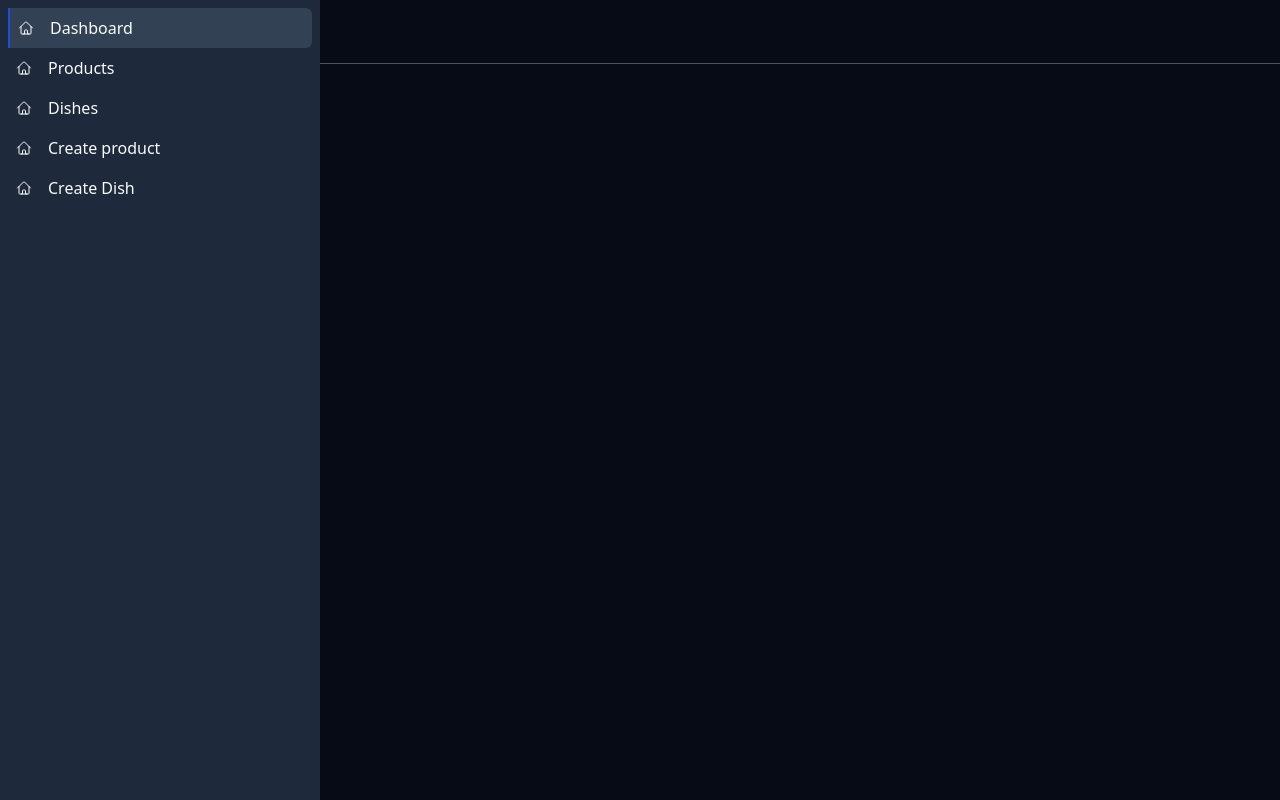
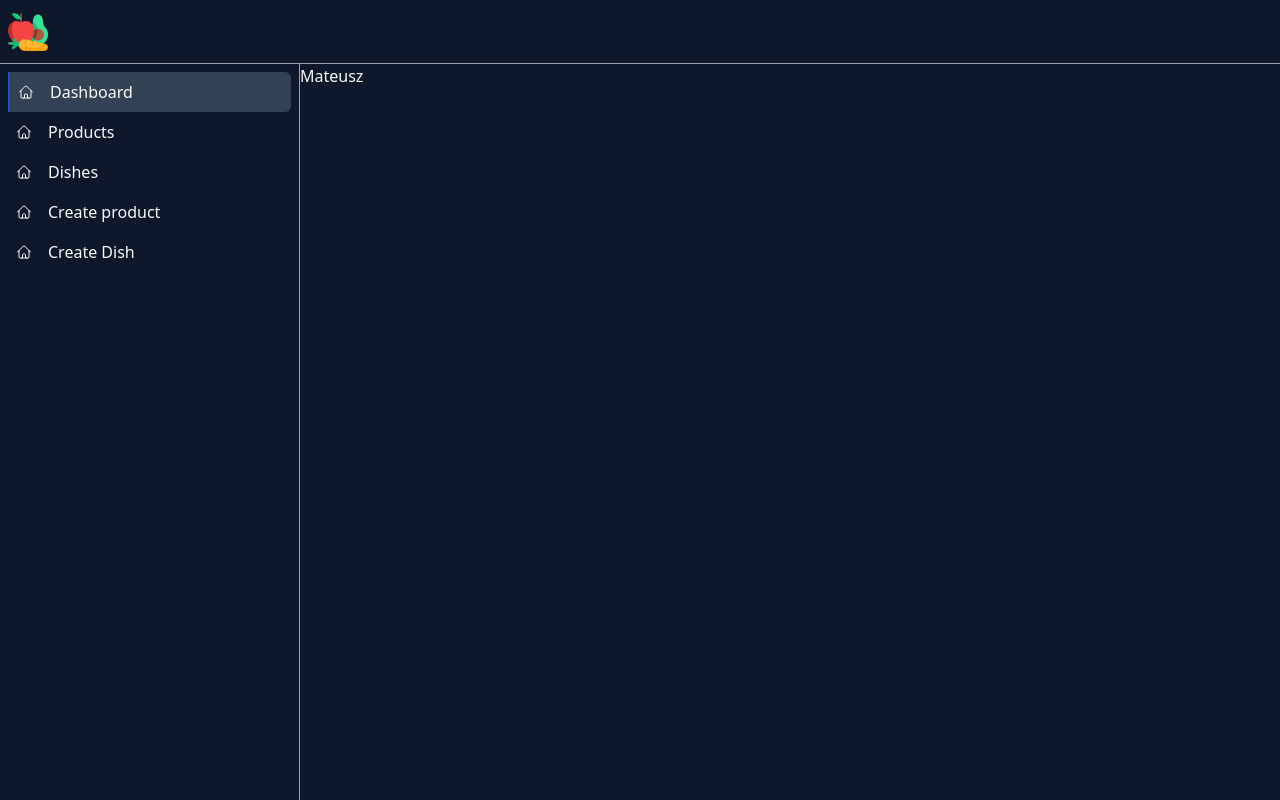
Before and after one commit to kowall1013/food-prime, a Next.js app: page / in a window 1280 px wide. Built offline with nearby package versions, Linux system fonts and the light colour scheme.

Commit message:
#10 create nav dor desktop and adjust main layout

```diff
--- a/src/app/_layout/header/Header.tsx
+++ b/src/app/_layout/header/Header.tsx
@@ -8,12 +8,13 @@ import { toggleMenu } from "@/lib/features/settings/settingsSlice";
 //Compomnents
 import { Button } from "@/app/_shared/inputs";
 import * as icon from "@/app/_utils/icons";
+import Link from "next/link";
 
 export const Header = () => {
   const dispatch = useAppDispatch();
 
   return (
-    <header className="col-span-full flex items-center justify-center border-b border-gray-400 px-2 py-2">
+    <header className="col-span-full flex h-16 items-center justify-center border-b border-gray-400 px-2 py-2">
       <div className="flex w-full items-center justify-between">
         <Button
           size="icon"
@@ -23,12 +24,14 @@ export const Header = () => {
         >
           <icon.Hamburger />
         </Button>
+        <Link href="/">
           <Image
             src="/images/healthy-food.png"
             alt="logo picture of vagetable and fruit"
             width="40"
             height="40"
           />
+        </Link>
       </div>
     </header>
   );
--- a/src/app/_layout/nav/Nav.tsx
+++ b/src/app/_layout/nav/Nav.tsx
@@ -1,34 +1,10 @@
-"use client";
+import { NavItem } from "./NavItem";
 
-//External
-import { usePathname } from "next/navigation";
-//Components
-import { NavItem } from "./NavItem";
-import { Drawer } from "@/app/_shared/drawer/Drawer";
-//Redux
-import { useAppSelector } from "@/lib/hooks";
-import { useAppDispatch } from "@/lib/hooks";
-import { toggleMenu } from "@/lib/features/settings/settingsSlice";
-//Utils
 import * as icon from "@/app/_utils/icons";
-import { useEffect } from "react";
 
 export const Nav = () => {
-  const pathname = usePathname();
-  const dispatch = useAppDispatch();
-  const isOpen = useAppSelector((state) => state.settings.isMenuOpen);
-
-  const handleClose = () => {
-    dispatch(toggleMenu());
-  };
-
-  useEffect(() => {
-    dispatch(toggleMenu());
-  }, [pathname, dispatch]);
-
   return (
-    <Drawer isOpen={isOpen} onClose={handleClose}>
-      <nav>
+    <nav className="h-[calc(100vh-64px)] border-gray-400 md:border-r">
       <ul className="p-2">
         <NavItem to="/" label="Dashboard" icon={<icon.Home />} />
         <NavItem to="/products" label="Products" icon={<icon.Home />} />
@@ -41,6 +17,5 @@ export const Nav = () => {
         <NavItem to="/create-dish" label="Create Dish" icon={<icon.Home />} />
       </ul>
     </nav>
-    </Drawer>
   );
 };
--- /dev/null
+++ b/src/app/_layout/nav/NavWrapper.tsx
@@ -0,0 +1,42 @@
+"use client";
+
+//External
+import { usePathname } from "next/navigation";
+//Components
+import { Nav } from "./Nav";
+import { Drawer } from "@/app/_shared/drawer/Drawer";
+//Hooks
+import { useMediaQuery } from "@/app/_hooks/useMediaQuery";
+//Redux
+import { useAppSelector } from "@/lib/hooks";
+import { useAppDispatch } from "@/lib/hooks";
+import { toggleMenu, closeMenu } from "@/lib/features/settings/settingsSlice";
+//Utils
+import { useEffect } from "react";
+
+export const NavWrapper = () => {
+  const pathname = usePathname();
+  const dispatch = useAppDispatch();
+  const isOpen = useAppSelector((state) => state.settings.isMenuOpen);
+  const isDesktop = useMediaQuery("(min-width: 768px)");
+
+  const handleClose = () => {
+    dispatch(toggleMenu());
+  };
+
+  useEffect(() => {
+    dispatch(closeMenu());
+  }, [pathname, dispatch]);
+
+  return (
+    <>
+      {isDesktop ? (
+        <Nav />
+      ) : (
+        <Drawer isOpen={isOpen} onClose={handleClose}>
+          <Nav />
+        </Drawer>
+      )}
+    </>
+  );
+};
--- a/src/app/layout.tsx
+++ b/src/app/layout.tsx
@@ -2,13 +2,13 @@
 import { ReduxProvider } from "./StoreProvider";
 //Components
 import { Header } from "./_layout/header/Header";
-import { Nav } from "./_layout/nav/Nav";
+import { NavWrapper } from "./_layout/nav/NavWrapper";
 //Styles
 import "@/styles/globals.css";
 
 export const metadata = {
-  title: "Create T3 App",
-  description: "Generated by create-t3-app",
+  title: "Food prime",
+  description: "Food prime app",
   icons: [{ rel: "icon", url: "/favicon.ico" }],
 };
 
@@ -21,12 +21,12 @@ export default function RootLayout({
     <html lang="en">
       <body className="font-sans">
         <ReduxProvider>
-          <div className="grid h-lvh grid-cols-1 grid-rows-[4rem_minmax(0,_1fr)]">
+          <div className="grid md:grid-cols-[300px_minmax(0,_1fr)]">
             <Header />
             <div className="col-span-1">
-              <Nav />
+              <NavWrapper />
             </div>
-            {children}
+            <main className="h-[calc(100vh-64px)]">{children}</main>
           </div>
         </ReduxProvider>
       </body>
--- a/src/app/page.tsx
+++ b/src/app/page.tsx
@@ -1,7 +1,7 @@
 export default function Dashboard() {
   return (
-    <main>
+    <div>
       <h1>Mateusz</h1>
-    </main>
+    </div>
   );
 }
--- a/src/lib/features/settings/settingsSlice.ts
+++ b/src/lib/features/settings/settingsSlice.ts
@@ -16,9 +16,12 @@ export const settingsSlice = createSlice({
     toggleMenu: (state) => {
       state.isMenuOpen = !state.isMenuOpen;
     },
+    closeMenu: (state) => {
+      state.isMenuOpen = false;
+    },
   },
 });
 
-export const { toggleMenu } = settingsSlice.actions;
+export const { toggleMenu, closeMenu } = settingsSlice.actions;
 
 export default settingsSlice.reducer;
```
Lines whose indentation alone changed are shown as unchanged.
